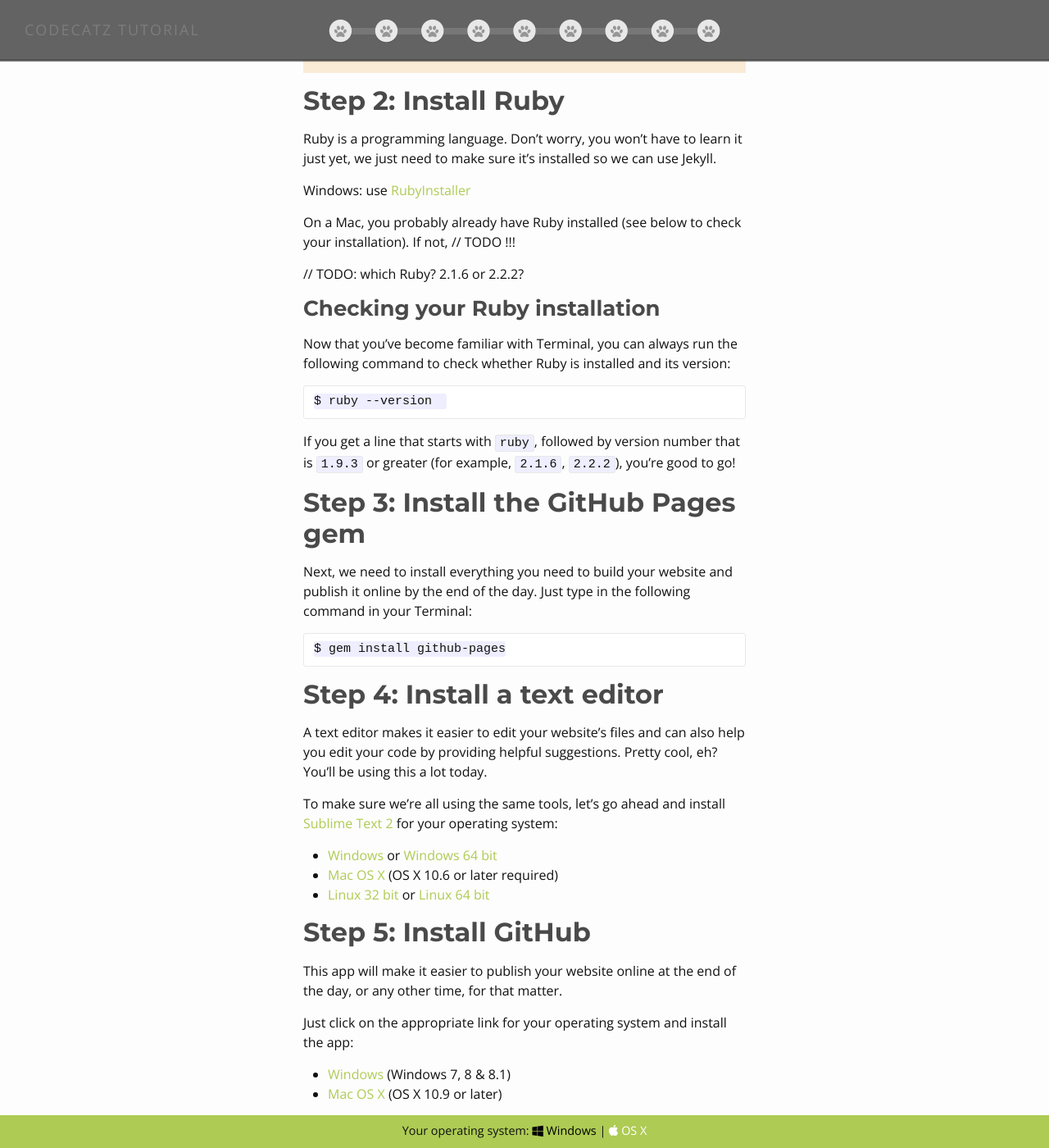
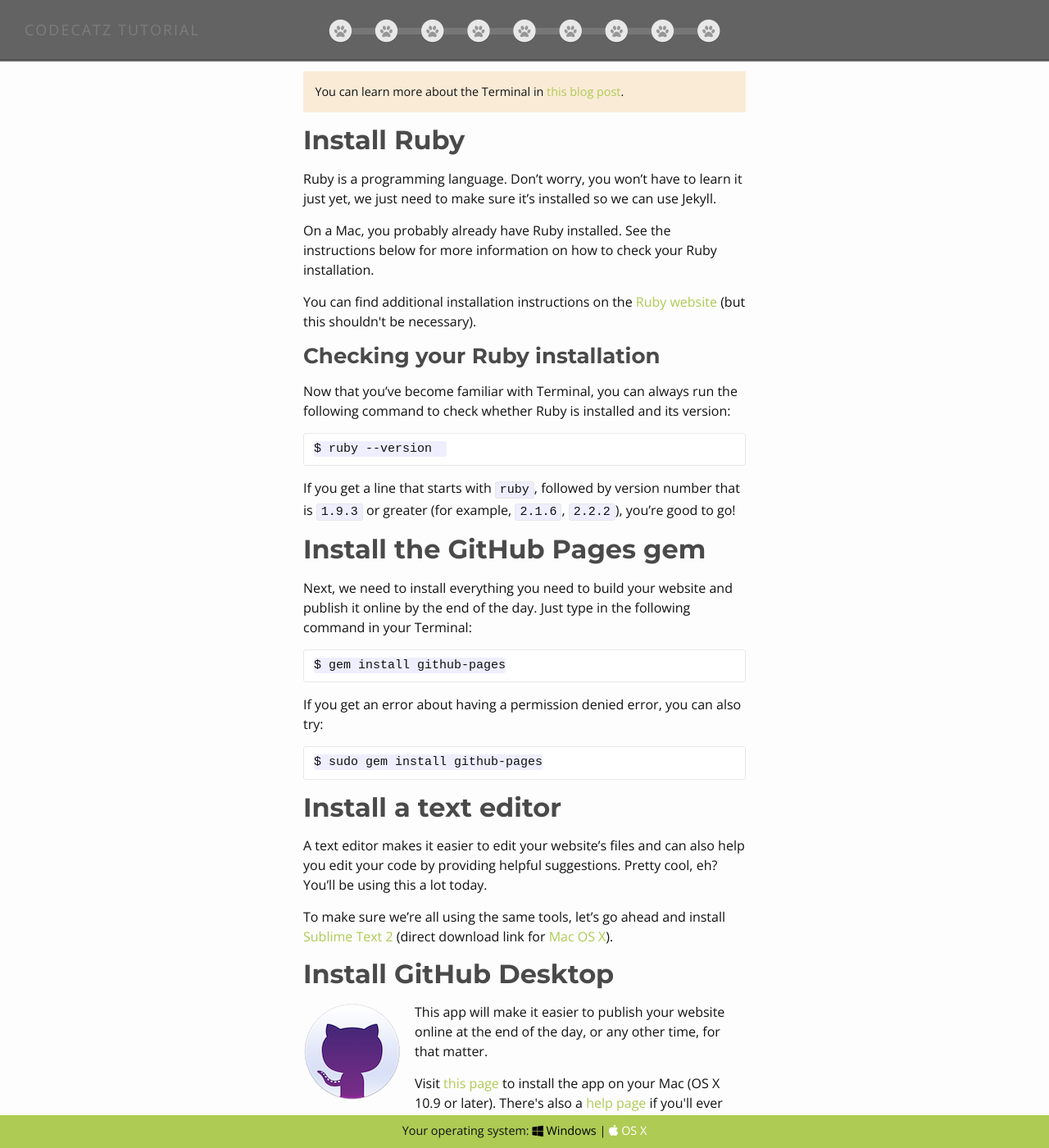
Before and after one commit to CodeCatz/codecatz-tutorial, a Jekyll site: the page built from 1-installation/index.md, in a window 1280 px wide and 1400 px high, scrolled down 3880 px. Shown: the whole window at 82% size. Built offline with Jekyll 4.4.1, drawn with Linux system fonts in a browser that asks for light colours; nearby versions of some CDN libraries; some of the changed text lies outside the part shown.

Commit message:
implemented some os specific content for download and install links

```diff
--- a/1-installation/index.md
+++ b/1-installation/index.md
@@ -8,9 +8,11 @@
 
 Before we can get started, let's take a few minutes to get familiar with an app that allows you to command your computer. We'll also install a few tools on your computer that will make your work easier.
 
-## Step 1: Get to know the Terminal
+## Get to know the Terminal
 
-First, find and open an app called Terminal on your computer. It's usually in `/Applications/Utilities`. It looks like something from a sci-fi movie, but don't be intimidated by its looks.
+<img src="{{ "/images/terminal-icon-mac.png" | prepend: site.baseurl }}" class="icon"/> First, find and open an app called Terminal on your computer. It's usually in the `/Applications/Utilities` folder or you can use Spotlight Search to find it.
+
+The Terminal looks like something from a sci-fi movie, but don't be intimidated by its looks.
 
 <img src="{{ "/images/terminal-mac.png" | prepend: site.baseurl }}"/>
 
@@ -29,7 +31,7 @@
 
 ### Move to different folders using text commands
 
-<div class="os-switch">
+<div class="os-switch show">
 You probably use <span class="osx">Finder</span><span class="wins">File Explorer</span> to move from folder to folder and find different files on your computer. You can do the same in your <span class="osx">Terminal</span><span class="wins">Command Prompt</span> by using text commands, no clicking required!
 </div>
 
@@ -107,56 +109,60 @@
 You can learn more about the Terminal in <a href="http://blog.teamtreehouse.com/introduction-to-the-mac-os-x-command-line" target="_blank">this blog post</a>.
 </div>
 
-## Step 2: Install Ruby
+
+
+## Install Ruby
 
 Ruby is a programming language. Don't worry, you won't have to learn it just yet, we just need to make sure it's installed so we can use Jekyll.
 
-Windows: use <a href="http://rubyinstaller.org/downloads/" target="_blank">RubyInstaller</a>
-
-On a Mac, you probably already have Ruby installed (see below to check your installation). If not, // TODO !!!
-
-// TODO: which Ruby? 2.1.6 or 2.2.2?
+<div class="os-switch show">
+<div class="osx">
+	<p>On a Mac, you probably already have Ruby installed. See the instructions below for more information on how to check your Ruby installation.</p>
+	<p>You can find additional installation instructions on the <a href="https://www.ruby-lang.org/en/documentation/installation/#homebrew" target="_blank">Ruby website</a> (but this shouldn't be necessary).</p>
+</div>
+<div class="wins">
+	<p>On a Windows computer, use <a href="http://rubyinstaller.org/downloads/" target="_blank">RubyInstaller</a> to install <strong>Ruby 2.2.2</strong> on your computer.</p>
+</div>
+</div>
 
 ### Checking your Ruby installation
 
-Now that you've become familiar with Terminal, you can always run the following command to check whether Ruby is installed and its version:
+Now that you've become familiar with <span class="os-switch"><span class="osx">Terminal</span><span class="wins">Command Prompt</span></span>, you can always run the following command to check whether Ruby is installed and its version:
 
 	$ ruby --version
 
 If you get a line that starts with `ruby`, followed by version number that is `1.9.3` or greater (for example, `2.1.6`, `2.2.2`), you're good to go!
 
-## Step 3: Install the GitHub Pages gem
+## Install the GitHub Pages gem
 
-Next, we need to install everything you need to build your website and publish it online by the end of the day. Just type in the following command in your Terminal:
+Next, we need to install everything you need to build your website and publish it online by the end of the day. Just type in the following command in your <span class="os-switch"><span class="osx">Terminal</span><span class="wins">Command Prompt</span></span>:
 
 	$ gem install github-pages
 
-## Step 4: Install a text editor
+If you get an error about having a permission denied error, you can also try:
+
+	$ sudo gem install github-pages
+
+
+
+## Install a text editor
 
 A text editor makes it easier to edit your website's files and can also help you edit your code by providing helpful suggestions. Pretty cool, eh? You'll be using this a lot today.
 
-To make sure we're all using the same tools, let's go ahead and install <a href="http://www.sublimetext.com/2" target="_blank">Sublime Text 2</a> for your operating system:
+To make sure we're all using the same tools, let's go ahead and install <a href="http://www.sublimetext.com/2" target="_blank">Sublime Text 2</a> (direct download link for <span class="os-switch"><span class="osx"><a href="http://c758482.r82.cf2.rackcdn.com/Sublime%20Text%202.0.2.dmg" target="_blank">Mac OS X</a></span><span class="wins"><a href="http://c758482.r82.cf2.rackcdn.com/Sublime%20Text%202.0.2%20Setup.exe" target="_blank">Windows</a> or <a href="http://c758482.r82.cf2.rackcdn.com/Sublime%20Text%202.0.2%20x64%20Setup.exe" target="_blank">Windows 64 bit</a></span></span>).
 
-- <a href="http://c758482.r82.cf2.rackcdn.com/Sublime%20Text%202.0.2%20Setup.exe" target="_blank">Windows</a> or <a href="http://c758482.r82.cf2.rackcdn.com/Sublime%20Text%202.0.2%20x64%20Setup.exe" target="_blank">Windows 64 bit</a>
-- <a href="http://c758482.r82.cf2.rackcdn.com/Sublime%20Text%202.0.2.dmg" target="_blank">Mac OS X</a> (OS X 10.6 or later required)
-- <a href="http://c758482.r82.cf2.rackcdn.com/Sublime%20Text%202.0.2.tar.bz2" target="_blank">Linux 32 bit</a> or <a href="http://c758482.r82.cf2.rackcdn.com/Sublime%20Text%202.0.2%20x64.tar.bz2" target="_blank">Linux 64 bit</a>
+## Install GitHub Desktop
 
-## Step 5: Install GitHub
+<p><img src="{{ "/images/github-icon-mac.png" | prepend: site.baseurl }}" class="icon"/> This app will make it easier to publish your website online at the end of the day, or any other time, for that matter.</p>
 
-This app will make it easier to publish your website online at the end of the day, or any other time, for that matter.
+<div class="os-switch">
+<div class="osx">Visit <a href="https://mac.github.com/" target="_blank">this page</a> to install the app on your Mac (OS X 10.9 or later). There's also a <a href="https://mac.github.com/help.html" target="_blank">help page</a> if you'll ever need more information about the app and hints about how to use it.</div>
+<div class="wins">Visit <a href="https://windows.github.com" target="_blank">this page</a> to install the app on your Windows computer. There's also a <a href="https://windows.github.com/help.html" target="_blank">help page</a> if you'll ever need more information about the app and hints about how to use it.</div>
 
-Just click on the appropriate link for your operating system and install the app:
-
-- <a href="https://windows.github.com" target="_blank">Windows</a> (Windows 7, 8 & 8.1)
-- <a href="https://mac.github.com/" target="_blank">Mac OS X</a> (OS X 10.9 or later)
-
-Need more information about the application, maybe some help using it? These links should cover that:
-
-- <a href="https://windows.github.com/help.html" target="_blank">Windows version</a>
-- <a href="https://mac.github.com/help.html" target="_blank">Mac OS X version</a>
+</div>
 
 # What did you learn?
 
-Granted, this part of the tutorial wasn't very interesting, but you did install everything we'll need later on and learned the basics of using the Terminal.
+Granted, this part of the tutorial wasn't very interesting, but you did install everything we'll need later on and learned the basics of using the <span class="os-switch"><span class="osx">Terminal</span><span class="wins">Command Prompt</span></span>.
 
 In <a href="{{ "/2-new-project" | prepend: site.baseurl }}">Part 2</a>, you'll learn how to set up a new Jekyll project.
```
Also changed, not shown: images/github-icon-mac.png (added), images/terminal-icon-mac.png (added).
